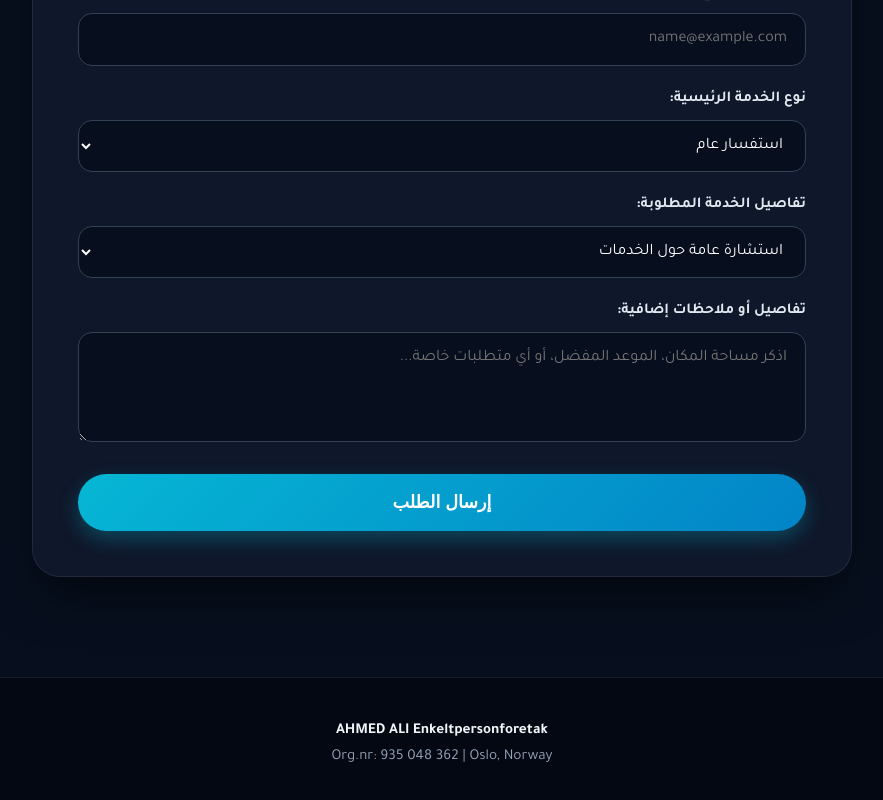
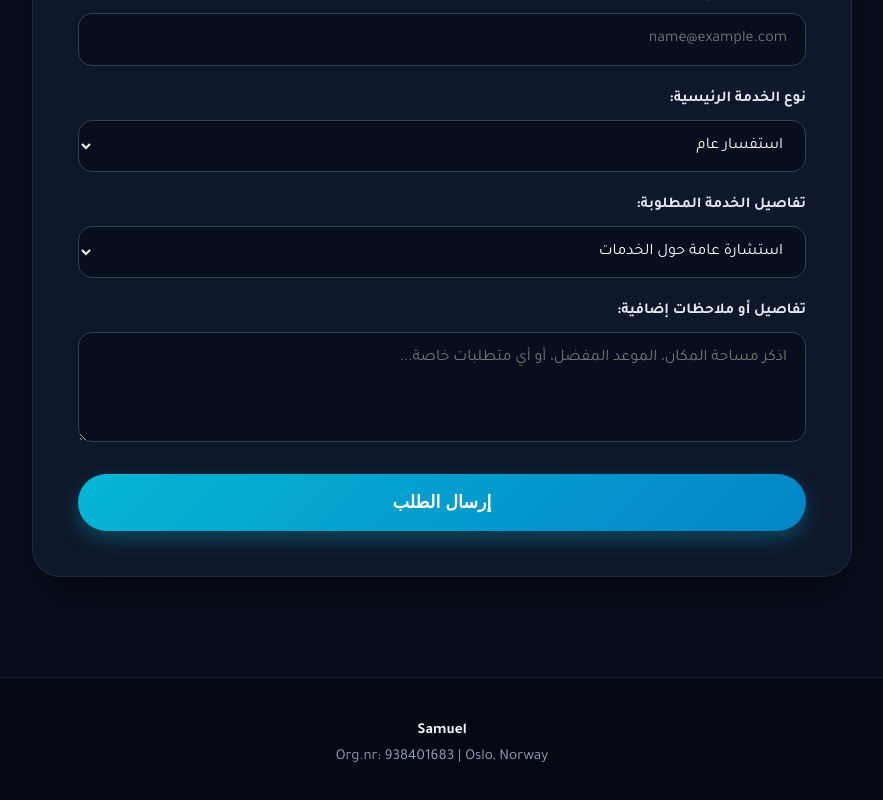
Before and after one commit to ahmedddddd6/cleaningCompany, a plain HTML site: page index.html in a window 1280 px wide. Shown: the part 1300-2100 px from the top of the page, without its empty margins (198-1081 px from the left). Drawn offline with Linux system fonts and the light colour scheme.

Commit message:
Update index.html

```diff
--- a/index.html
+++ b/index.html
@@ -377,8 +377,8 @@
     </section>
 
     <footer>
-        <strong>AHMED ALI Enkeltpersonforetak</strong><br>
-        Org.nr: 935 048 362 | Oslo, Norway
+        <strong>Samuel</strong><br>
+        Org.nr: 938401683 | Oslo, Norway
     </footer>
 
     <script>
```
